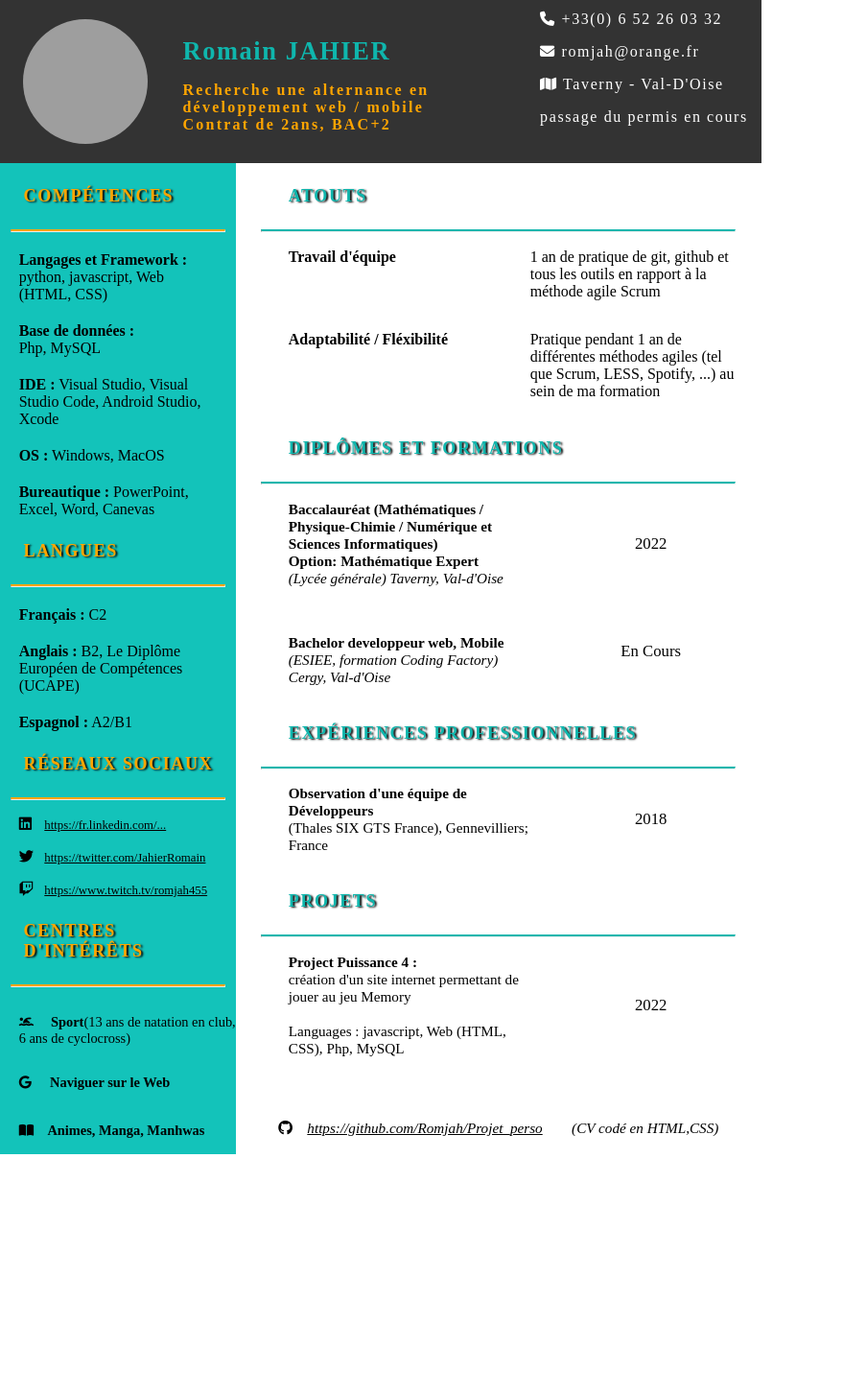
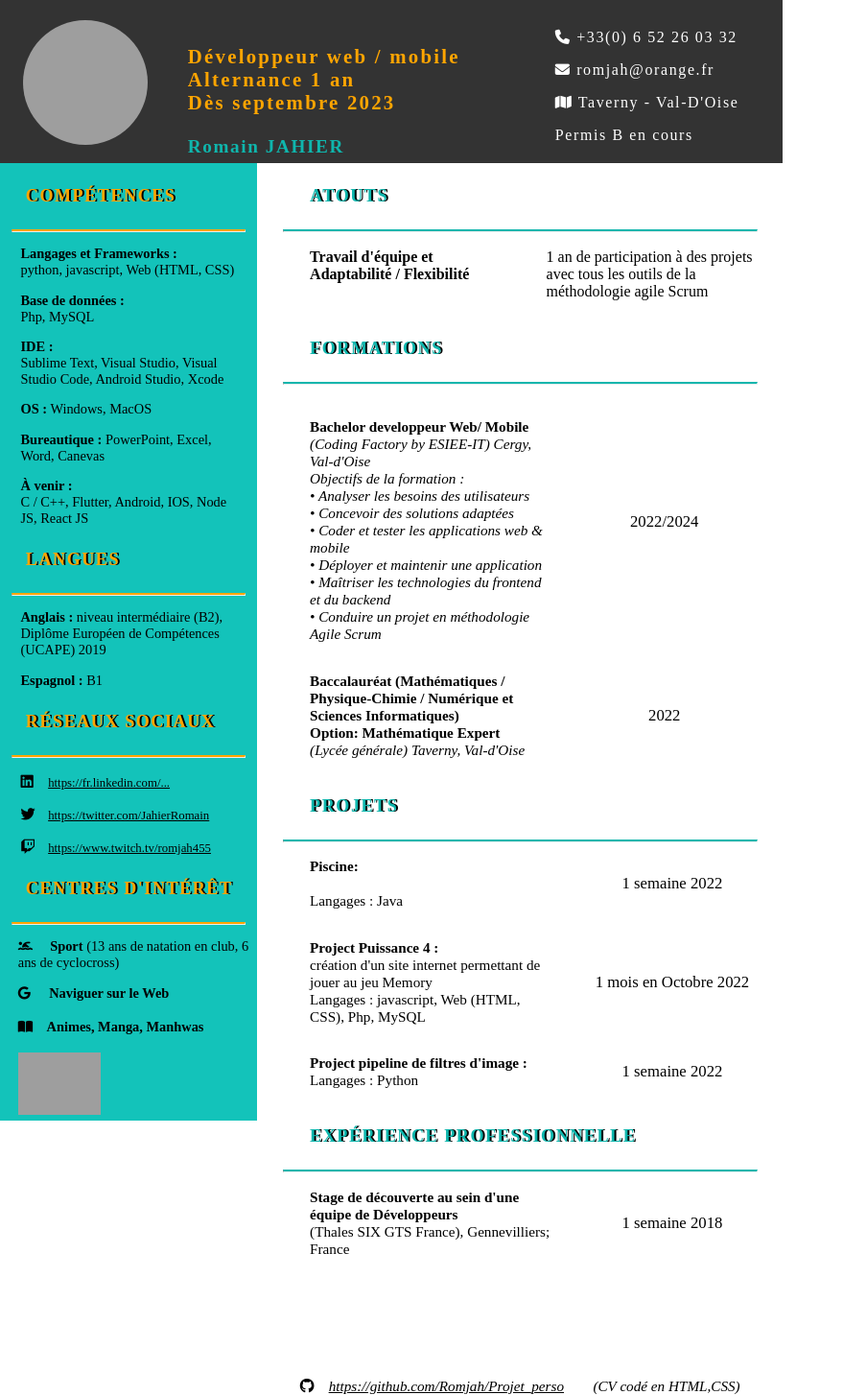
Before and after one commit to Romjah/Projet_perso, a PHP site: page /CV.html in a window 1280 px wide. Shown: the whole page at 96% size, without its empty margins (0-879 px from the left). Before the commit the page ends 1203 px from the top, so only its background shows below. Run offline with PHP 8.4, Linux system fonts and the light colour scheme; some libraries are stand-ins or nearby versions; grey boxes are pictures that could not be loaded.

Commit message:
version final

```diff
--- a/CV_copie/code/CV.css
+++ b/CV_copie/code/CV.css
@@ -1,8 +1,8 @@
 body {
     margin: 0;
     max-width: 900px;
-    height: 29.7cm;
-    width: 21cm;
+    height: 27.94cm;
+    width: 21.59cm;
 }
 
 .srkl {
@@ -15,6 +15,7 @@ body {
 
 header{
     height: 160px;
+    width: 21.59cm;
     padding-top: 10px;
     color: white;
     background-color: #333;
@@ -42,22 +43,22 @@ h3{
     color: #0fb6ad;
     font-weight: bold;
     letter-spacing: .1rem;
-    font-size: 1.65em;
-    margin: 4% 0 0 0;
+    font-size: 1.2em;
+    margin: 0.8% 0 0 0;
 }
 
 .post{
     color: orange;
     font-weight: bold;
     letter-spacing: .14rem;
-    font-size: 1em;
+    font-size: 1.3em;
 }
 
 .right{
     margin: 5px;
     padding: 0;
     position: relative;
-    top: -178%;
+    top: -172%;
     right: -68%;
     width: 29%;
 }
@@ -73,14 +74,15 @@ h3{
 .section-left{
     background-color: #13c3ba;
     float: left;
-    width: 31%;
-    height: 92%;
+    width: 7.1cm;
+    height: 26.4cm;
     color: black;
 }
 .section-right{
-    background-color: #fff;
+    background-color: white;
     float: left;
-    width: 69%;
+    width: 14.49cm;
+    height: 26.4cm;
 }
 .section-left h4{
     margin-left: 10%;
@@ -95,7 +97,7 @@ h3{
     font-size: 18px;
 }
 h4{
-    text-shadow: 2px 1px 2px black;
+    text-shadow: 2px 0px 0px black;
 }
 .section-left hr.light{
     border-top: 2px solid orange;
@@ -113,11 +115,11 @@ h4{
     display: grid;
     grid-template-columns: repeat(2, 1fr);
     margin: 0 5% 0 10%;
-    width: 92%;
+    width: 90%;
     font-size: 1em;
 }
 .atouts_titre{
-    width: 90%;
+    width: 80%;
 }
 .details{
     margin-right: 10%;
@@ -126,8 +128,9 @@ h4{
     display: grid;
     grid-template-columns: repeat(2, 1fr);
     margin: 0 5% 0 10%;
-    width: 92%;
+    width: 90%;
     font-size: 0.95em;
+    flex-wrap: wrap;
 }
 .experience{
     display: grid;
@@ -141,6 +144,7 @@ h4{
     padding: 0;
     width: 85%;
     margin-left: 8%;
+    font-size: 0.9em;
 }
 .cool{
     background-color: #fff;
@@ -167,7 +171,7 @@ strong{
     margin-left: 8%;
 }
 .interet{
-    margin-left: 8%;
+    margin-left: 7%;
     font-size: 0.9em;
     display: flex;
     justify-content: flex-start;
@@ -177,6 +181,14 @@ strong{
 a{
     margin-left: 10%;
     color: black;
+}
+.interet p{
+    margin-top: 0;
+}
+.interet img{
+    margin-top: 0;
+    height: 65px;
+    width: auto;
 }
 span{
     font-style: italic;
@@ -203,7 +215,7 @@ span{
     display: flex;
     align-items: center;
     justify-content: center;
-    margin: 9% 0;
+    margin-top: 20%;
 }
 .github a{
     margin-left: 30px;
--- a/CV_copie/code/CV.html
+++ b/CV_copie/code/CV.html
@@ -14,14 +14,14 @@
                 <img src="../image/romain.png" alt="photo_romain" width="100%" height="100%">
             </div>
             <div class="des">
-            <h3>Romain JAHIER</h3>
-            <p class="post">Recherche une alternance en développement web / mobile Contrat de 2ans, BAC+2</p>
+                <p class="post">Développeur web / mobile Alternance 1 an <br> Dès septembre 2023</p>
+                <h3>Romain JAHIER</h3>
             </div>
             <div class="right">
                 <p><i class="fa-solid fa-phone"></i> +33(0) 6 52 26 03 32</p>
                 <p><i class="fa-solid fa-envelope"></i> romjah@orange.fr</p>
                 <p><i class="fa-solid fa-map"></i> Taverny  -  Val-D'Oise</p>
-                <p>passage du permis en cours</p>
+                <p>Permis B en cours</p>
             </div>
         </header>
         <!-- DEBUT SECTION -->
@@ -31,34 +31,18 @@
             <h4>COMPÉTENCES</h4>
             <hr class="light">
             <div class="skils">
-                <div class="po">
-                    <p><b>Langages et Framework :</b><br>python, javascript, Web (HTML, CSS)</p>
-                </div>
-                <div class="po">
+                    <p><b>Langages et Frameworks :</b><br>python, javascript, Web (HTML, CSS)<br> </p>
                     <p><b>Base de données : </b><br> Php, MySQL</p>
-                </div>
-                <div class="po">
-                    <p><b>IDE :</b> Visual Studio, Visual Studio Code, Android Studio, Xcode</p>
-                </div>
-                <div class="po">
+                    <p><b>IDE :</b><br>Sublime Text, Visual Studio, Visual Studio Code, Android Studio, Xcode</p>
                     <p><b>OS :</b>  Windows, MacOS</p>
-                </div>
-                <div class="po">
                     <p><b>Bureautique :</b>  PowerPoint, Excel, Word, Canevas</p>
-                </div>
+                    <p><b>À venir : </b><br>C / C++, Flutter, Android, IOS, Node JS, React JS</p>
             </div>
             <h4>LANGUES</h4>
             <hr class="light">
             <div class="skils">
-                <div class="po">
-                    <p><b>Français :</b>  C2</p>
-                </div>
-                <div class="po">
-                    <p><b>Anglais :</b> B2,  Le Diplôme Européen de Compétences (UCAPE)</p>
-                </div>
-                <div class="po">
-                    <p><b>Espagnol :</b>  A2/B1</p>
-                </div>
+                    <p><b>Anglais :</b> niveau intermédiaire (B2), Diplôme Européen de Compétences (UCAPE) 2019</p>
+                    <p><b>Espagnol :</b> B1</p>
             </div>
             <h4>RÉSEAUX SOCIAUX</h4>
             <hr class="light">
@@ -67,42 +51,53 @@
                     <p><i class="fa-brands fa-twitter"></i> <a href="https://twitter.com/JahierRomain" target="_blank">https://twitter.com/JahierRomain</a></p>
                     <p><i class="fa-brands fa-twitch"></i> <a href="https://www.twitch.tv/romjah455" target="_blank">https://www.twitch.tv/romjah455</a></p>
                 </div>
-                <h4>CENTRES D'INTÉRÊTS</h4>
+                <h4>CENTRES D'INTÉRÊT</h4>
                 <hr class="light">
                 <div class="interet">
-                    <p><i class="fa-solid fa-person-swimming" style="margin: 15px 0 0 0;"></i><b> &emsp;Sport</b>(13 ans de natation en club, 6 ans de cyclocross)</p>
+                    <p><i class="fa-solid fa-person-swimming" style="margin: 15px 0 0 0;"></i><b> &emsp;Sport</b> (13 ans de natation en club, 6 ans de cyclocross)</p>
                     <p><i class="fa-brands fa-google" style="margin-bottom: 5px;"></i><b>&emsp; &emsp;Naviguer sur le Web</b></p>
                     <p><i class="fa-solid fa-book-open" style="margin-bottom: 5px;"></i><b>&emsp;Animes, Manga, Manhwas</b></p>
+                    <img src="../image/logo-coding-couleur-png.jpg" alt="ref_codingfactory_top">
                 </div>
         </section>
         <section class="section-right">
             <h4>ATOUTS</h4>
             <hr class="light">
             <div class="atouts">
-                <p class="atouts_titre"><b>Travail d'équipe</b></p>
-                <p class="details">1 an de pratique de git, github et tous les outils en rapport à la méthode agile Scrum</p>
-                <p class="atouts_titre"><b>Adaptabilité / Fléxibilité</b></p>
-                <p class="details">Pratique pendant 1 an de différentes méthodes agiles (tel que Scrum, LESS, Spotify, ...) au sein de ma formation</p>
+                <p class="atouts_titre"><b>Travail d'équipe et Adaptabilité / Flexibilité</b></p>
+                <p class="details">1 an de participation à des projets avec tous les outils de la méthodologie agile Scrum</p>
             </div>
-            <h4>DIPLÔMES ET FORMATIONS</h4>
+            <h4>FORMATIONS</h4>
             <hr class="light">
             <div class="formation">
+                <p>
+                    <br><b>Bachelor developpeur Web/ Mobile</b> <br><span>(Coding Factory by ESIEE-IT)   Cergy, Val-d'Oise <br>
+                        Objectifs de la formation : <br>
+                            • Analyser les besoins des utilisateurs <br>
+                            • Concevoir des solutions adaptées <br>
+                            • Coder et tester les applications web & mobile <br>
+                            • Déployer et maintenir une application <br>
+                            • Maîtriser les technologies du frontend et du backend <br>
+                            • Conduire un projet en méthodologie Agile Scrum <br>
+                </p>
+                <div class="annee">2022/2024</div>
                 <p><b>Baccalauréat (Mathématiques / Physique-Chimie / Numérique et Sciences Informatiques) <br> Option: Mathématique Expert</b> <br><span>(Lycée générale)   Taverny, Val-d'Oise</p> <div class="annee">2022</div>
-
-                <p><br><b>Bachelor developpeur web, Mobile</b> <br><span>(ESIEE, formation Coding Factory)   Cergy, Val-d'Oise</p> <div class="annee">En Cours</div>
-
             </div></span>
-            <h4>EXPÉRIENCES PROFESSIONNELLES</h4>
-            <hr class="light">
-            <div class="experience">
-                <p><b> Observation d'une équipe de Développeurs </b><br> (Thales SIX GTS France), Gennevilliers; France</p>
-                <div class="annee">2018</div>
-            </div>
             <h4>PROJETS</h4>
             <hr class="light">
             <div class="experience">
-                <p><b>Project Puissance 4 : </b><br>création d'un site internet permettant de jouer au jeu Memory<br><br>Languages : javascript, Web (HTML, CSS), Php, MySQL</p>
-                <div class="annee">2022</div>
+                <p><b>Piscine: </b><br><br>Langages : Java</p>
+                <div class="annee">1 semaine 2022</div>
+                <p><b>Project Puissance 4 : </b><br>création d'un site internet permettant de jouer au jeu Memory<br>Langages : javascript, Web (HTML, CSS), Php, MySQL</p>
+                <div class="annee">1 mois en Octobre 2022</div>
+                <p><b>Project pipeline de filtres d'image : </b><br>Langages : Python</p>
+                <div class="annee">1 semaine 2022</div>
+            </div>
+            <h4>EXPÉRIENCE PROFESSIONNELLE</h4>
+            <hr class="light">
+            <div class="experience">
+                <p><b> Stage de découverte au sein d'une équipe de Développeurs </b><br> (Thales SIX GTS France), Gennevilliers; France</p>
+                <div class="annee">1 semaine 2018</div>
             </div>
             <p class="github">
                 <i class="fa-brands fa-github"></i>
```
Also changed, not shown: CV_copie/image/logo-coding-couleur-png.jpg (added), CV_copie/image/ref_codingfactory_top.png (added), 1 other file.
